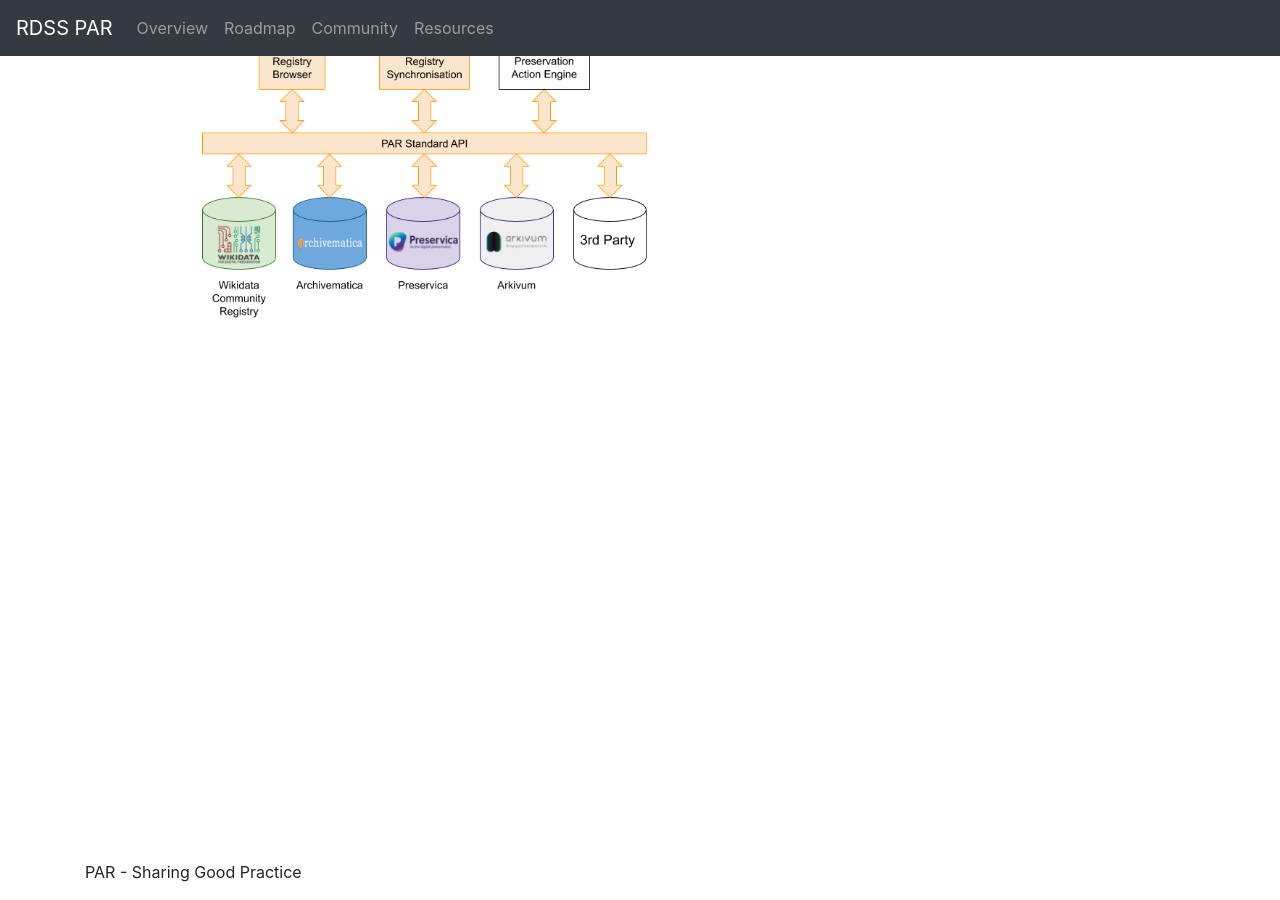
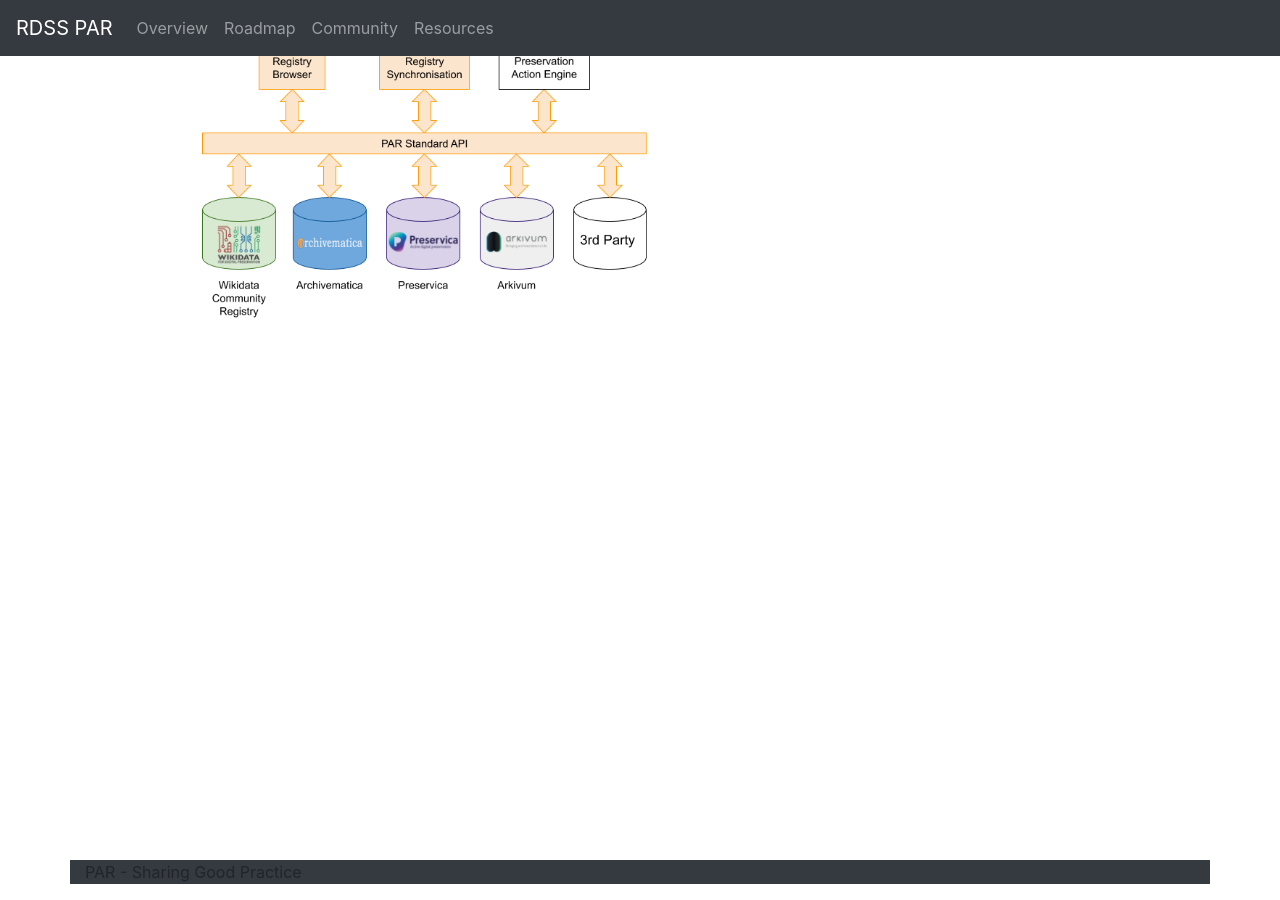
Before and after one commit to openpreserve/par, a Jekyll site: the page built from docs/index.md, in a window 1280 px wide and 900 px high, scrolled down 1357 px. Built offline with Jekyll 4.4.1, drawn with Linux system fonts in a browser that asks for light colours.

Commit message:
Update footer.html

```diff
--- a/docs/_includes/footer.html
+++ b/docs/_includes/footer.html
@@ -1,4 +1,4 @@
-  <footer class="container">
+  <footer class="container bg-dark">
     <p>
       PAR - Sharing Good Practice
     </p>
```
